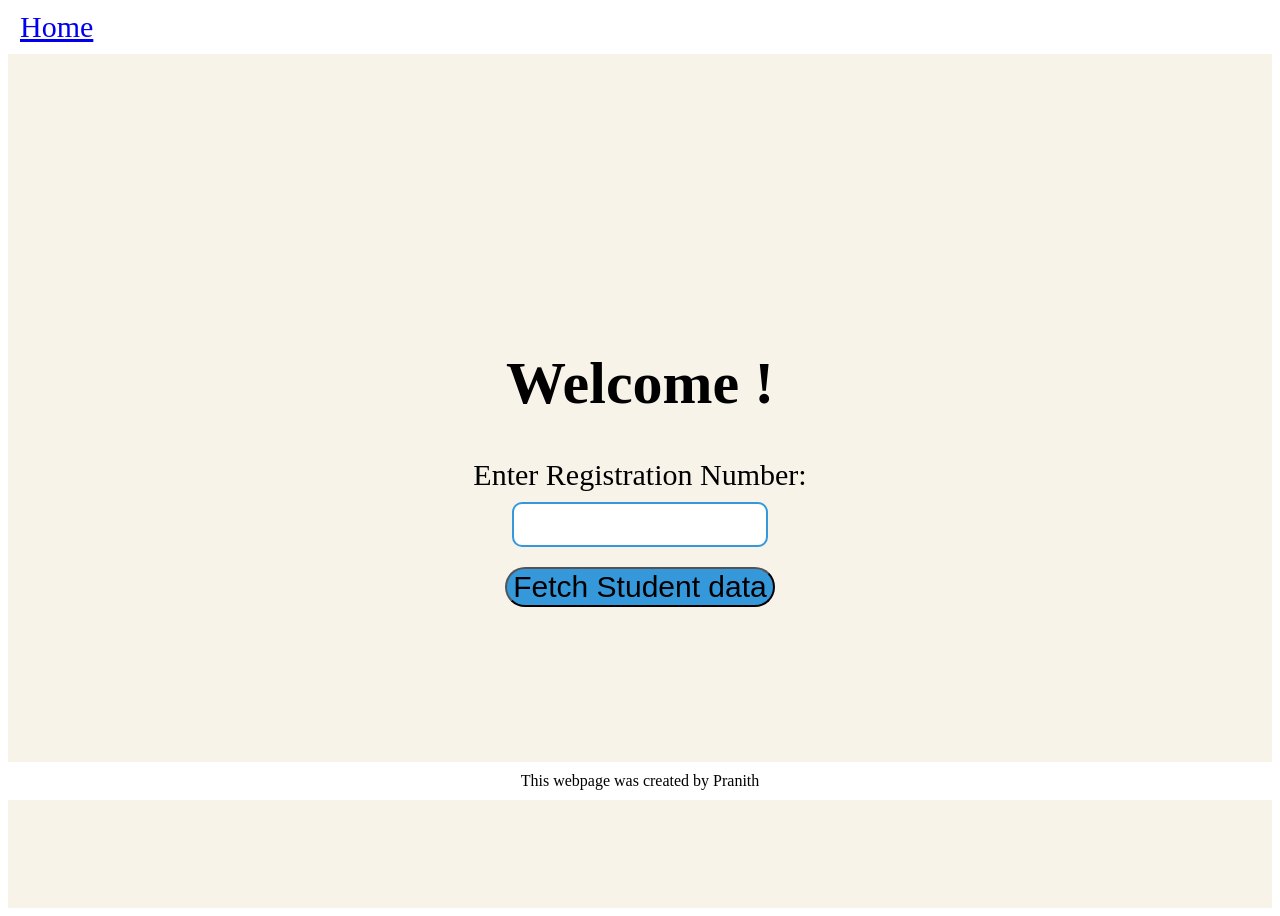
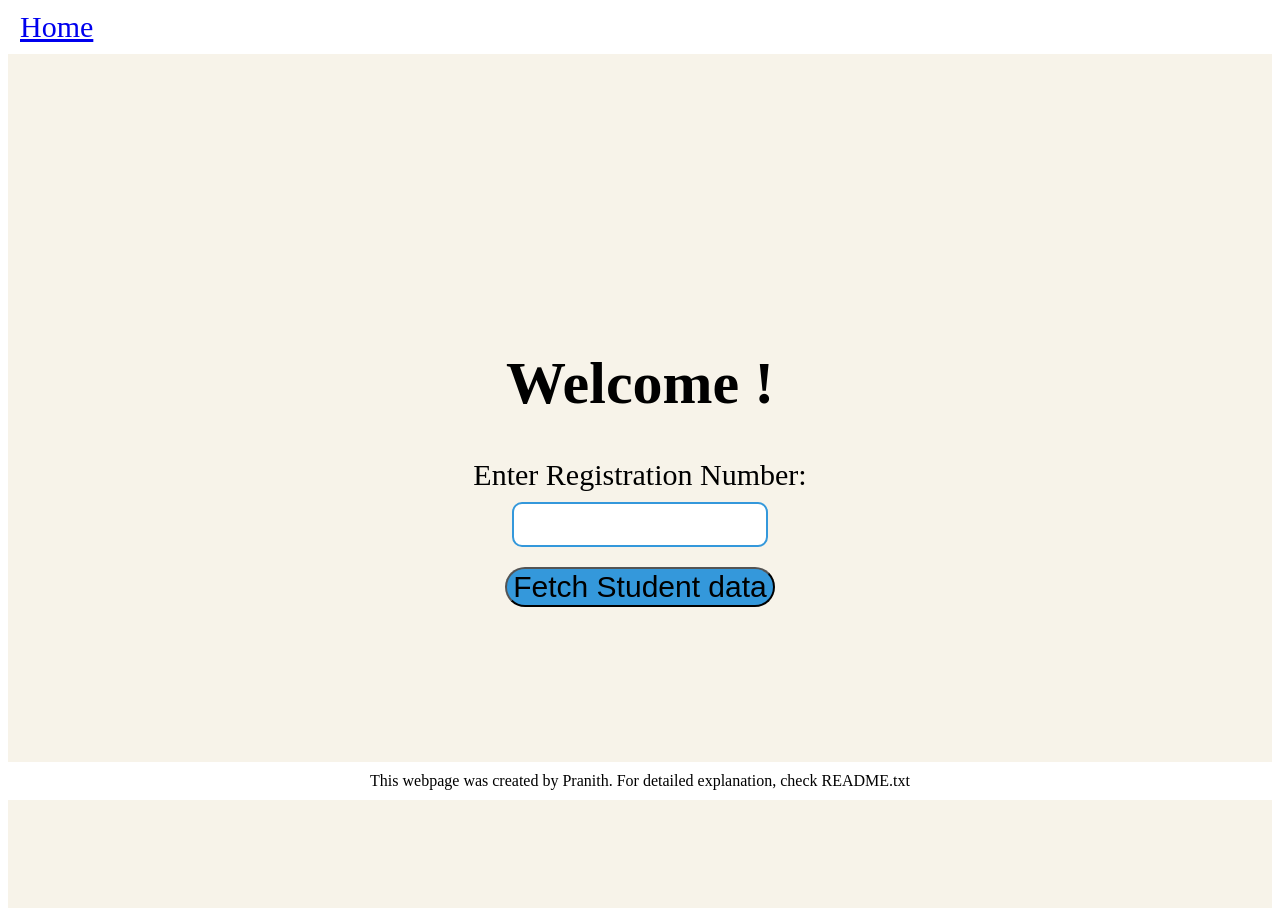
Before and after one commit to Pranith12250/Laundry-Management, a SvelteKit app: page /student in a window 1280 px wide. Built offline with nearby package versions, Linux system fonts and the light colour scheme.

Commit message:
Making sure everything is commited

```diff
--- a/src/routes/student/+page.svelte
+++ b/src/routes/student/+page.svelte
@@ -160,7 +160,7 @@
     <button on:click={handleLaundryCollection}>Collect Laundry</button>
   {/if}
 
-  <footer>This webpage was created by Pranith</footer>
+  <footer>This webpage was created by Pranith. For detailed explanation, check README.txt</footer>
 </main>
 
 <style>
```
